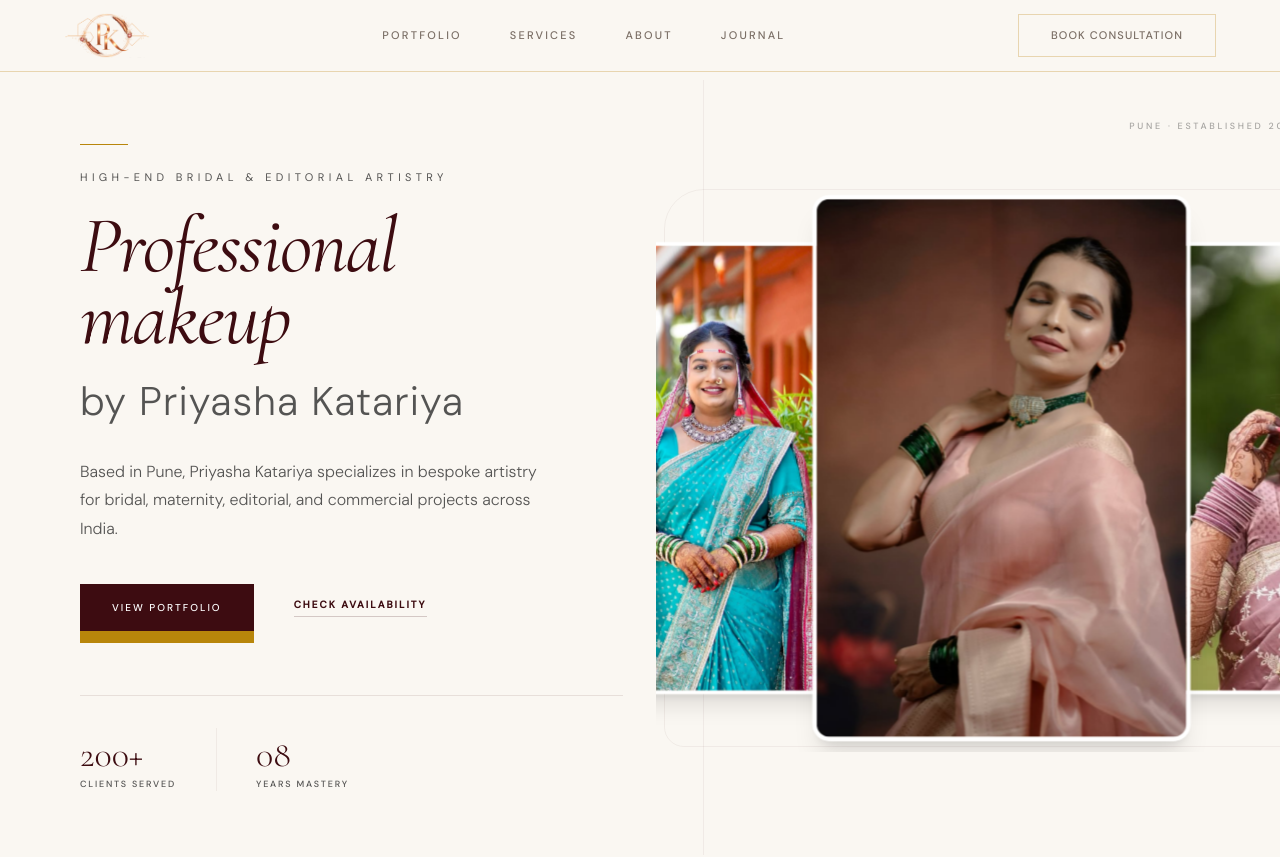
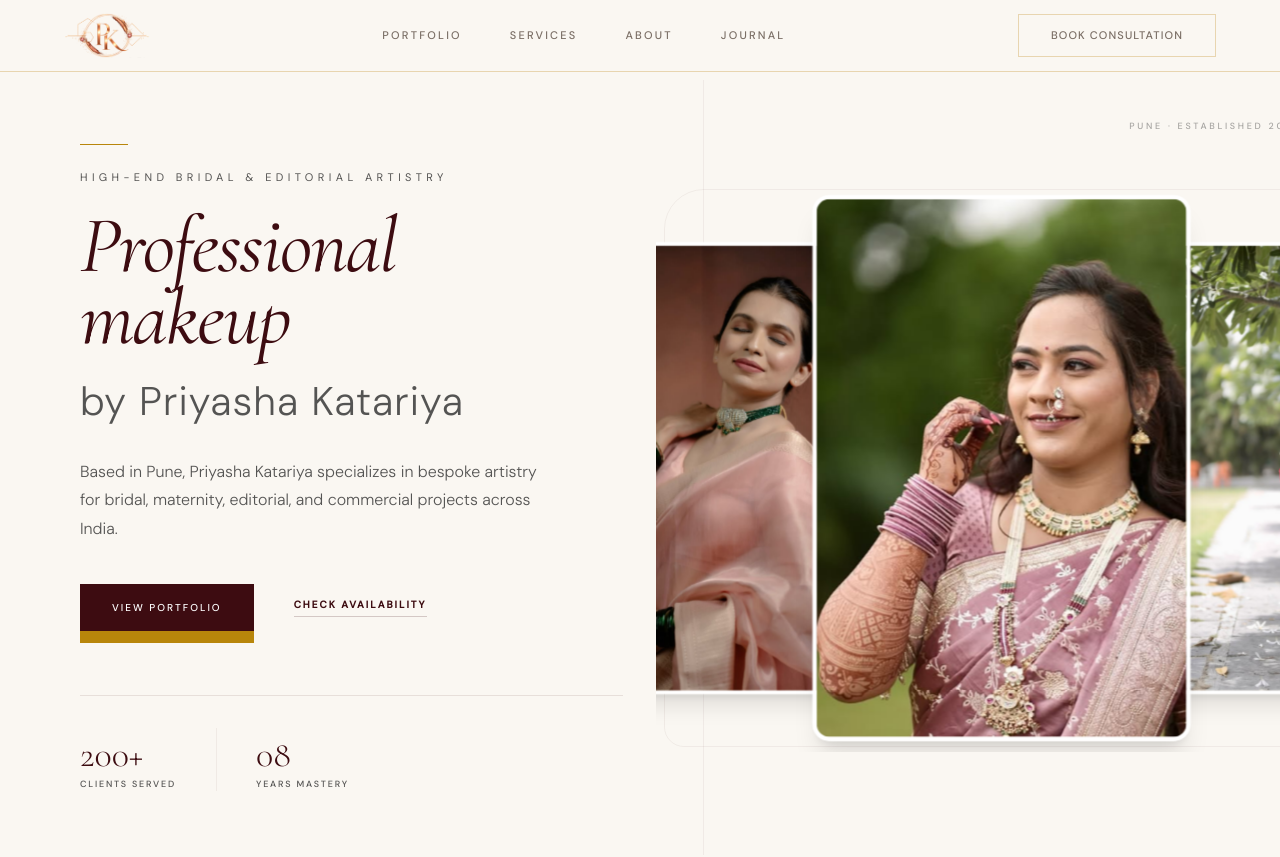
Before and after one commit to samarth-nirmal/Priyasha-Makeup-Artistry, a React (Vite) app: page / in a window 1280 px wide. Shown: the top 857 px of the page. Built offline with nearby package versions, Linux system fonts and the light colour scheme.

Commit message:
Fix case sensitivity for Gallary folder

```diff
--- a/src/components/Hero.tsx
+++ b/src/components/Hero.tsx
@@ -3,15 +3,15 @@ import { useEffect, useState } from 'react';
 import { CardCarousel } from './ui/card-carousel';
 
 const heroImages = [
-  '/Priyasha-Makeup-Artistry/Assets/gallary/1.jpg',
-  '/Priyasha-Makeup-Artistry/Assets/gallary/2.jpg',
-  '/Priyasha-Makeup-Artistry/Assets/gallary/3.jpg',
-  '/Priyasha-Makeup-Artistry/Assets/gallary/4.jpg',
-  '/Priyasha-Makeup-Artistry/Assets/gallary/5.jpg',
-  '/Priyasha-Makeup-Artistry/Assets/gallary/6.jpg',
-  '/Priyasha-Makeup-Artistry/Assets/gallary/7.jpg',
-  '/Priyasha-Makeup-Artistry/Assets/gallary/8.jpg',
-  '/Priyasha-Makeup-Artistry/Assets/gallary/9.jpg',
+  '/Priyasha-Makeup-Artistry/Assets/Gallary/1.jpg',
+  '/Priyasha-Makeup-Artistry/Assets/Gallary/2.jpg',
+  '/Priyasha-Makeup-Artistry/Assets/Gallary/3.jpg',
+  '/Priyasha-Makeup-Artistry/Assets/Gallary/4.jpg',
+  '/Priyasha-Makeup-Artistry/Assets/Gallary/5.jpg',
+  '/Priyasha-Makeup-Artistry/Assets/Gallary/6.jpg',
+  '/Priyasha-Makeup-Artistry/Assets/Gallary/7.jpg',
+  '/Priyasha-Makeup-Artistry/Assets/Gallary/8.jpg',
+  '/Priyasha-Makeup-Artistry/Assets/Gallary/9.jpg',
 ];
 
 function Counter({ value, duration = 2, suffix = "" }: { value: number, duration?: number, suffix?: string }) {
--- a/src/components/ui/expandable-gallery.tsx
+++ b/src/components/ui/expandable-gallery.tsx
@@ -11,7 +11,7 @@ import { cn } from "../../lib/utils";
 const PHOTOS = [
   {
     id: "photo-1",
-    src: "/Priyasha-Makeup-Artistry/Assets/gallary/1.jpg",
+    src: "/Priyasha-Makeup-Artistry/Assets/Gallary/1.jpg",
     alt: "Indian Bridal Portrait",
     rotation: -15,
     x: -90,
@@ -20,7 +20,7 @@ const PHOTOS = [
   },
   {
     id: "photo-2",
-    src: "/Priyasha-Makeup-Artistry/Assets/gallary/3.jpg",
+    src: "/Priyasha-Makeup-Artistry/Assets/Gallary/3.jpg",
     alt: "Bridal Glow",
     rotation: -3,
     x: -10,
@@ -29,7 +29,7 @@ const PHOTOS = [
   },
   {
     id: "photo-3",
-    src: "/Priyasha-Makeup-Artistry/Assets/gallary/2.jpg",
+    src: "/Priyasha-Makeup-Artistry/Assets/Gallary/2.jpg",
     alt: "Traditional Artistry",
     rotation: 12,
     x: 75,
@@ -38,32 +38,32 @@ const PHOTOS = [
   },
   {
     id: "photo-4",
-    src: "/Priyasha-Makeup-Artistry/Assets/gallary/4.jpg",
+    src: "/Priyasha-Makeup-Artistry/Assets/Gallary/4.jpg",
     alt: "Bridal Detail",
   },
   {
     id: "photo-5",
-    src: "/Priyasha-Makeup-Artistry/Assets/gallary/5.jpg",
+    src: "/Priyasha-Makeup-Artistry/Assets/Gallary/5.jpg",
     alt: "Editorial Look",
   },
   {
     id: "photo-6",
-    src: "/Priyasha-Makeup-Artistry/Assets/gallary/6.jpg",
+    src: "/Priyasha-Makeup-Artistry/Assets/Gallary/6.jpg",
     alt: "Indian Wedding Detail",
   },
   {
     id: "photo-7",
-    src: "/Priyasha-Makeup-Artistry/Assets/gallary/7.jpg",
+    src: "/Priyasha-Makeup-Artistry/Assets/Gallary/7.jpg",
     alt: "Soft Glam",
   },
   {
     id: "photo-8",
-    src: "/Priyasha-Makeup-Artistry/Assets/gallary/8.jpg",
+    src: "/Priyasha-Makeup-Artistry/Assets/Gallary/8.jpg",
     alt: "Bridal Prep",
   },
   {
     id: "photo-9",
-    src: "/Priyasha-Makeup-Artistry/Assets/gallary/9.jpg",
+    src: "/Priyasha-Makeup-Artistry/Assets/Gallary/9.jpg",
     alt: "Radiant Smile",
   },
 ];
```
